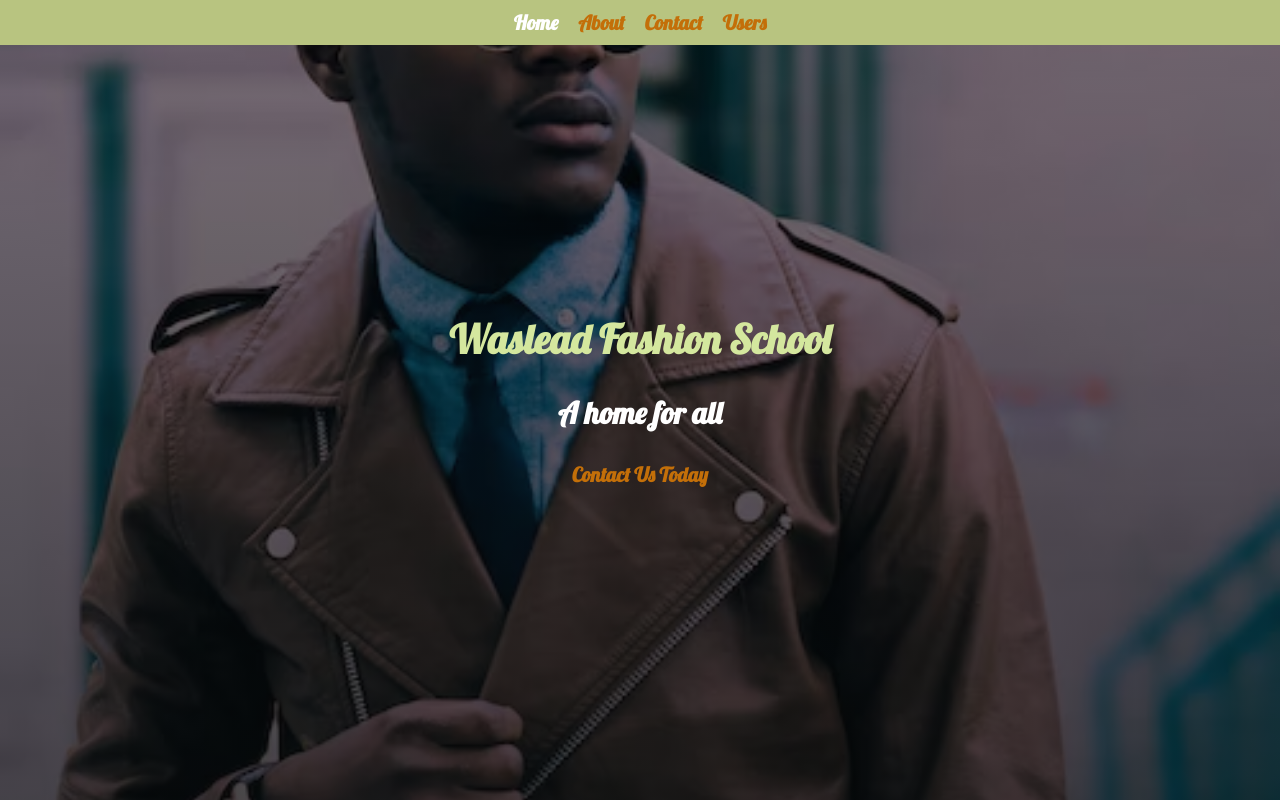
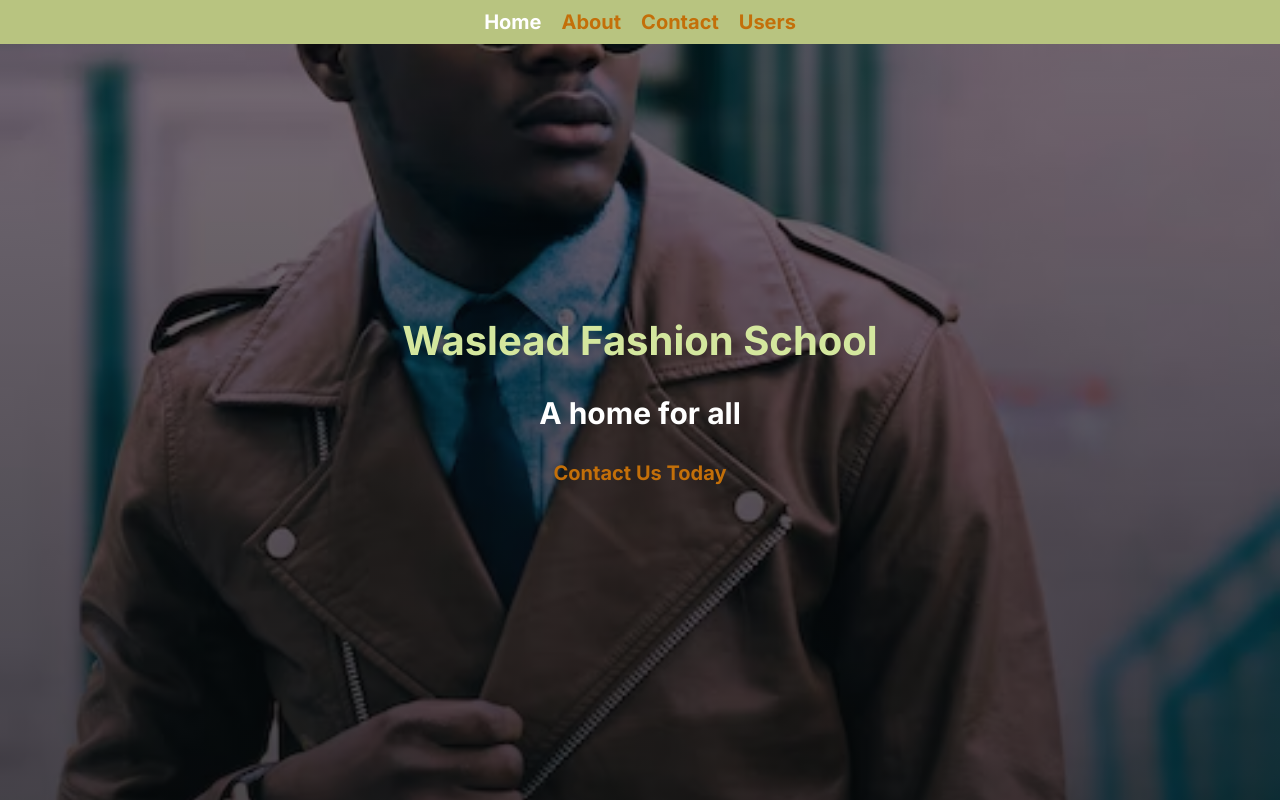
Before and after one commit to was-coder/fashion-school, a React (Create React App) app: page / in a window 1280 px wide. Built offline with nearby package versions, Linux system fonts and the light colour scheme.

Commit message:
feat:Change font family

```diff
--- a/src/css/reset.css
+++ b/src/css/reset.css
@@ -9,7 +9,7 @@
 body {
   font-size: 20px;
   position: relative;
-  font-family: "Lobster", cursive;
+  font-family: "Inter", sans-serif;
 }
 
 .container {
--- a/src/index.css
+++ b/src/index.css
@@ -1,4 +1,4 @@
-@import url("https://fonts.googleapis.com/css2?family=Lobster&display=swap");
+@import url("https://fonts.googleapis.com/css2?family=Inter:wght@400;700&display=swap");
 
 @import "./css/reset.css";
 @import "./css/navbar.css";
```
